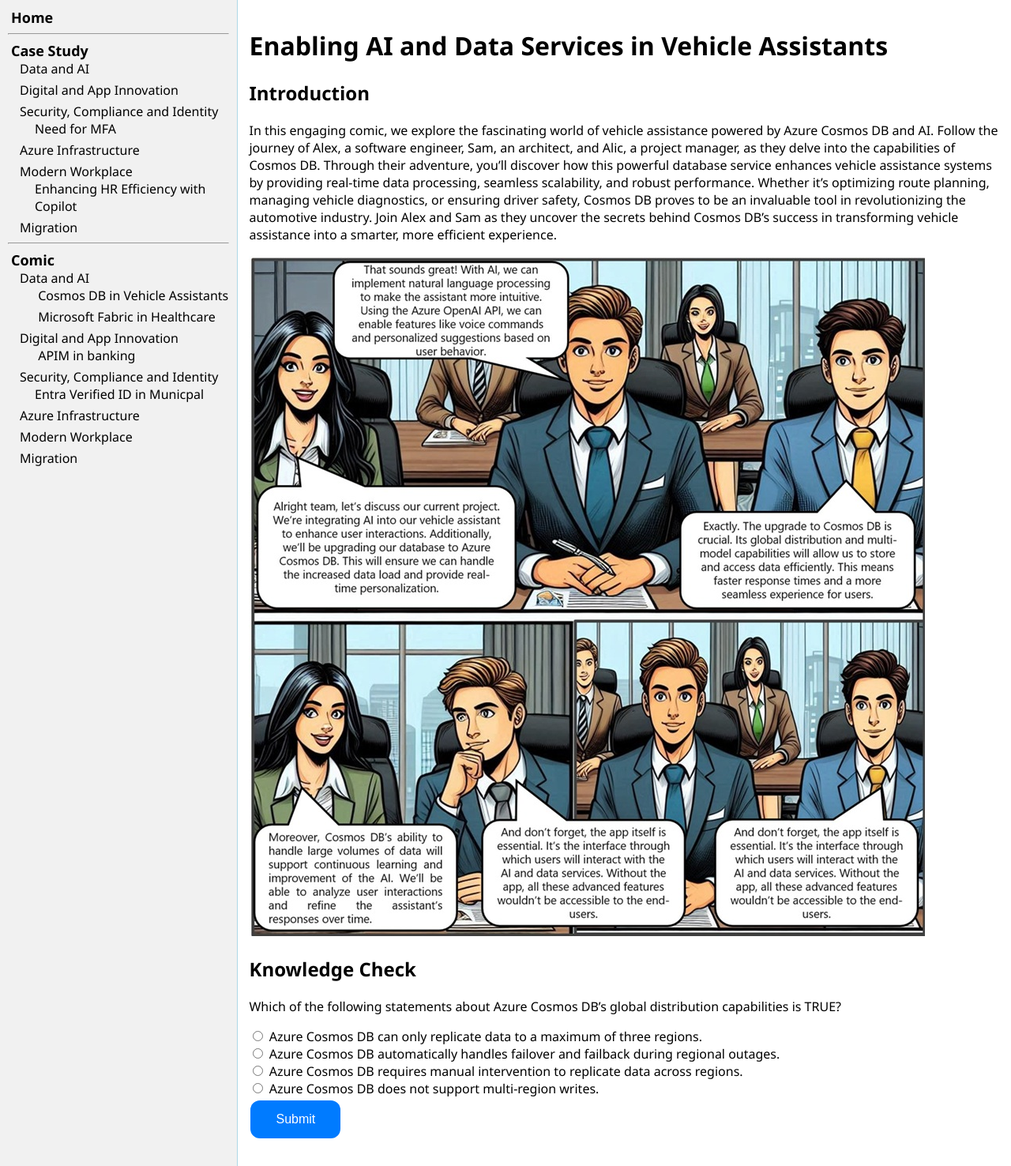
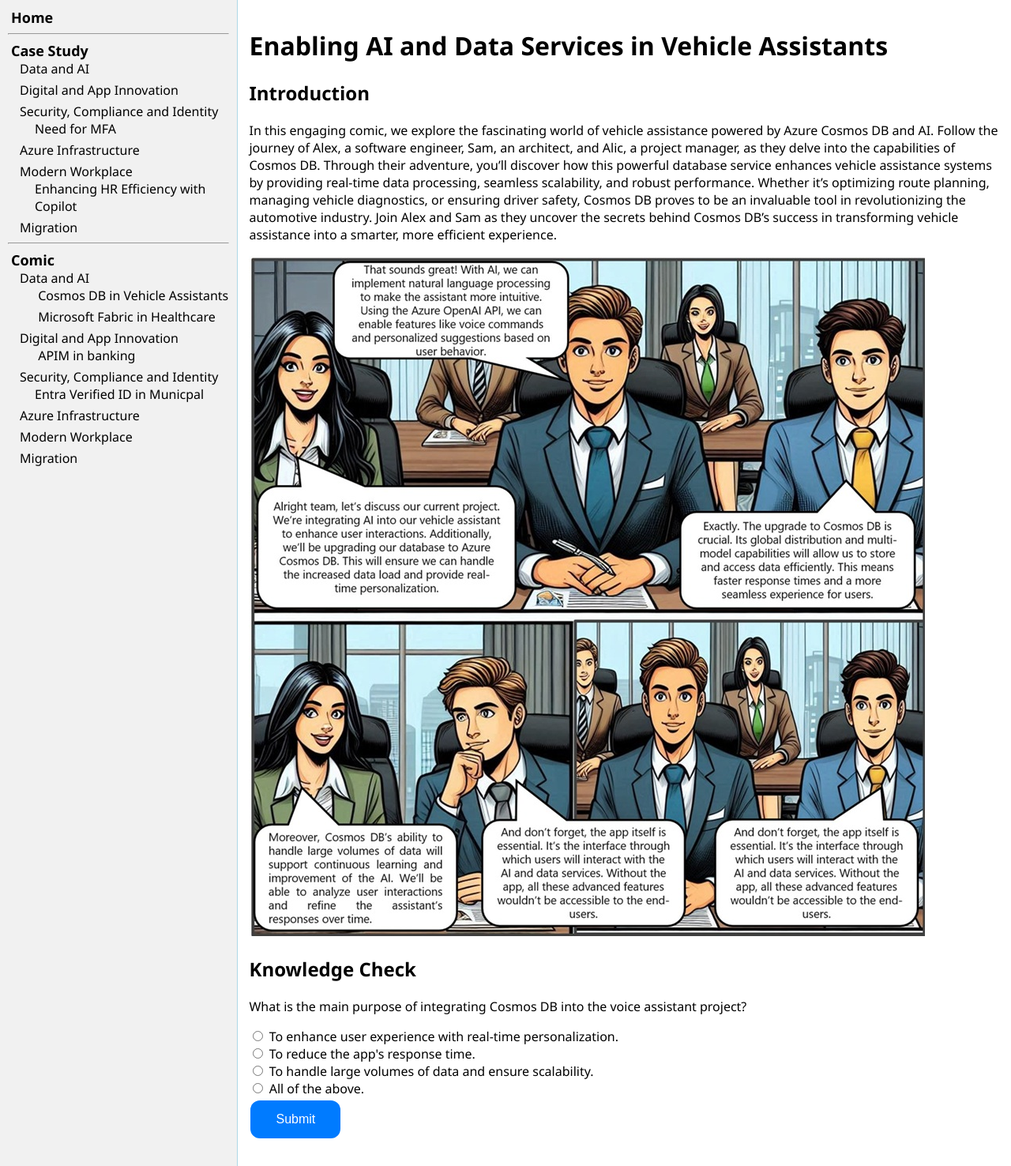
Before and after one commit to ningweinw/iengage, a Jekyll site: the page built from project-files/comic/Data and AI/Cosmosdb in vehicle assistant.md, in a window 1280 px wide. Shown: the whole page at 79% size. Built offline with Jekyll 4.4.1, drawn with Linux system fonts in a browser that asks for light colours.

Commit message:
Update Cosmosdb in vehicle assistant.md

```diff
--- a/project-files/comic/Data and AI/Cosmosdb in vehicle assistant.md
+++ b/project-files/comic/Data and AI/Cosmosdb in vehicle assistant.md
@@ -17,17 +17,17 @@
 
 ## Knowledge Check
 
-Which of the following statements about Azure Cosmos DB's global distribution capabilities is TRUE?
+What is the main purpose of integrating Cosmos DB into the voice assistant project?
 
 <form id="quizForm">
   <input type="radio" id="q1" name="answer" value="q1">
-  <label for="paris">Azure Cosmos DB can only replicate data to a maximum of three regions.</label><br>
+  <label for="a1"> To enhance user experience with real-time personalization.</label><br>
   <input type="radio" id="q2" name="answer" value="q2">
-  <label for="london">Azure Cosmos DB automatically handles failover and failback during regional outages.</label><br>
+  <label for="a2">To reduce the app's response time.</label><br>
   <input type="radio" id="q3" name="answer" value="q3">
-  <label for="berlin">Azure Cosmos DB requires manual intervention to replicate data across regions.</label><br>
+  <label for="a3">To handle large volumes of data and ensure scalability.</label><br>
   <input type="radio" id="q4" name="answer" value="q4">
-  <label for="madrid">Azure Cosmos DB does not support multi-region writes.</label><br>
+  <label for="a4">All of the above.</label><br>
   <button type="button" onclick="checkAnswer()" class="styled-button">Submit</button>
 </form>
 
```
